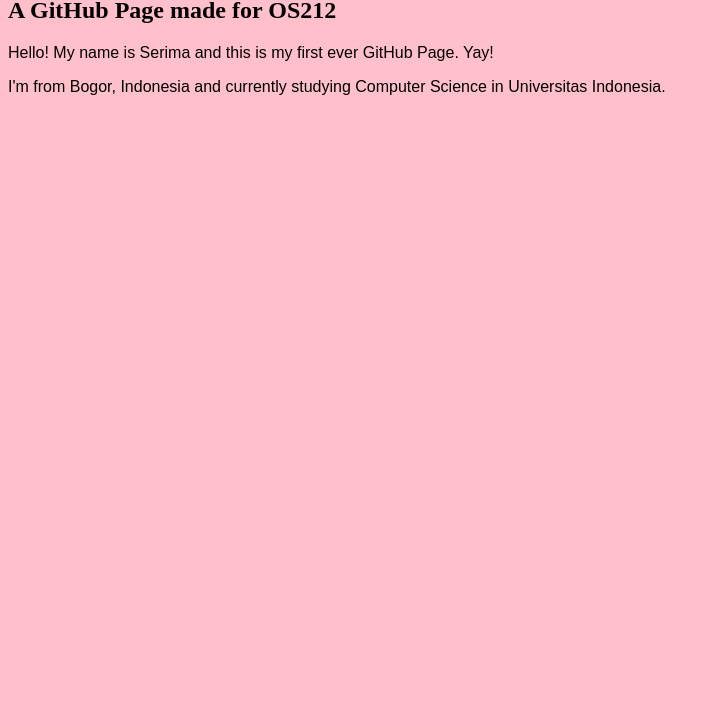
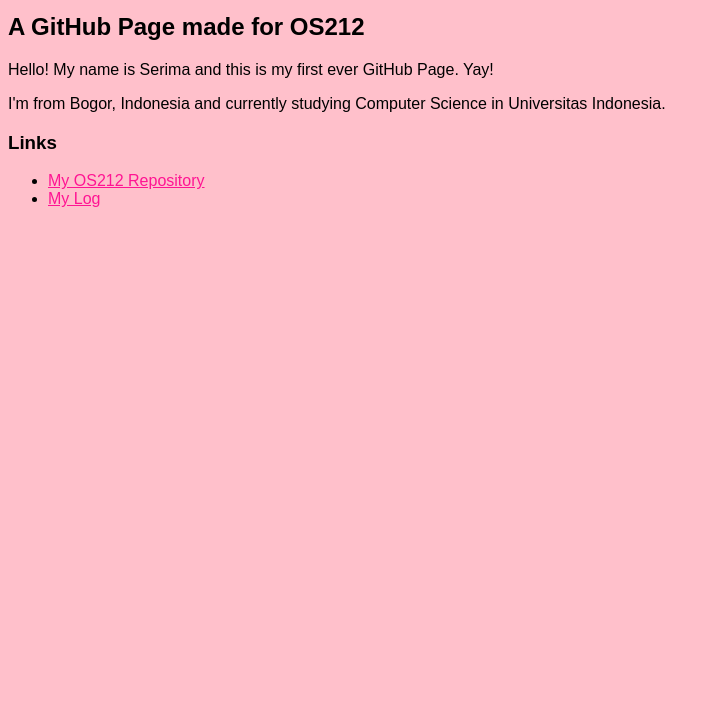
Before and after one commit to serimanrnsa/os212, a plain HTML site: page index.html in a window 1280 px wide. Shown: the part 74-800 px from the top of the page, without its empty margins (0-720 px from the left). Drawn offline with Linux system fonts and the light colour scheme.

Commit message:
Updating index.html

```diff
--- a/index.html
+++ b/index.html
@@ -1,23 +1,33 @@
+<!DOCTYPE html>
+<html lang="en">
 <head>
+    <meta charset="UTF-8">
+    <meta http-equiv="X-UA-Compatible" content="IE=edge">
+    <meta name="viewport" content="width=device-width, initial-scale=1.0">
     <title>Serima's OS212 Page</title>
     <style>
         h1 {
             font-size: 35px;
         }
+        a {
+            color: deeppink;
+        }
         body {
             background: pink;
-        }
-        div {
             font-family: "Arial";
         }
     </style>
 </head>
-
 <body>
     <h1>My First GitHub Page</h1>
     <h2>A GitHub Page made for OS212</h2>
-    <div>
-        <p>Hello! My name is Serima and this is my first ever GitHub Page. Yay!</p>
-        <p>I'm from Bogor, Indonesia and currently studying Computer Science in Universitas Indonesia.</p>
-    </div>
+    <p>Hello! My name is Serima and this is my first ever GitHub Page. Yay!</p>
+    <p>I'm from Bogor, Indonesia and currently studying Computer Science in Universitas Indonesia.</p>
+
+    <h3>Links</h3>
+    <ul>
+        <li><a href="https://github.com/serimanrnsa/os212">My OS212 Repository</a></li>
+        <li><a href="https://serimanrnsa.github.io/os212/TXT/mylog.txt">My Log</a></li>
+    </ul>
 </body>
+</html>
```
